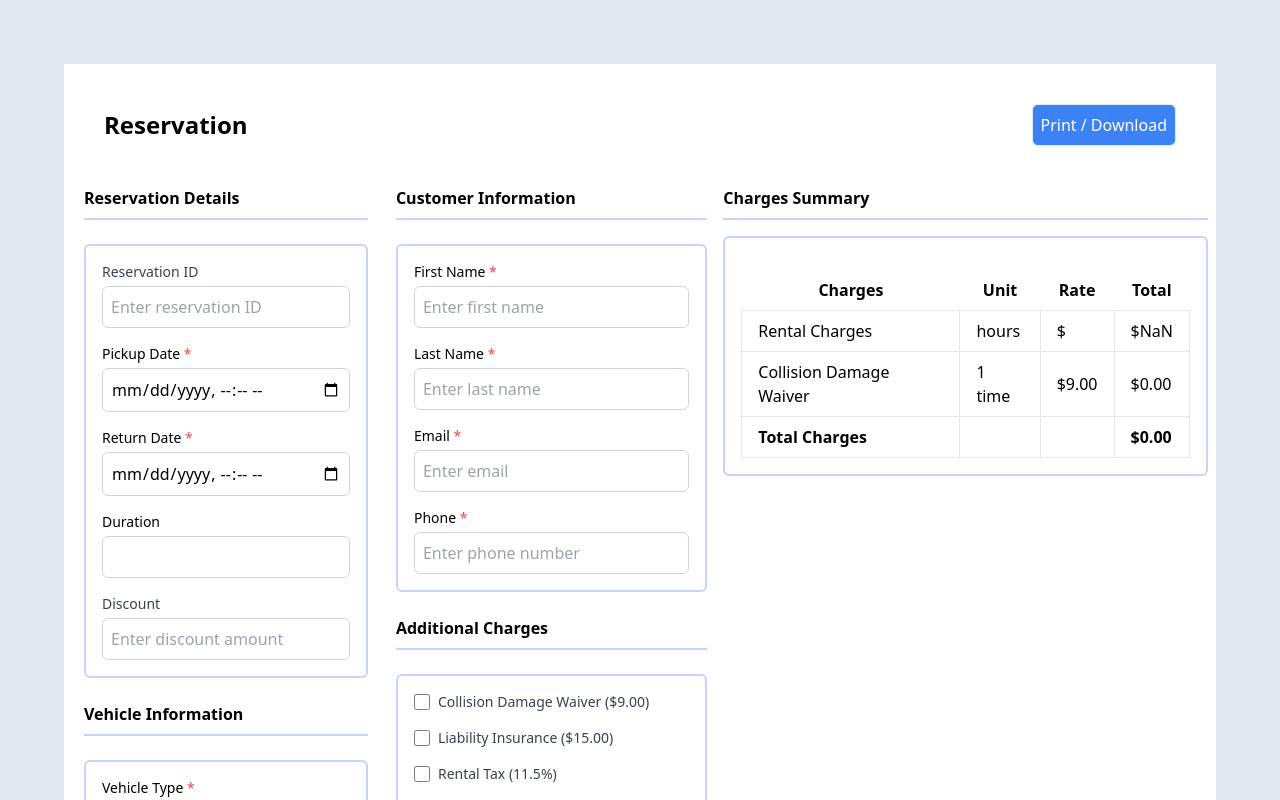
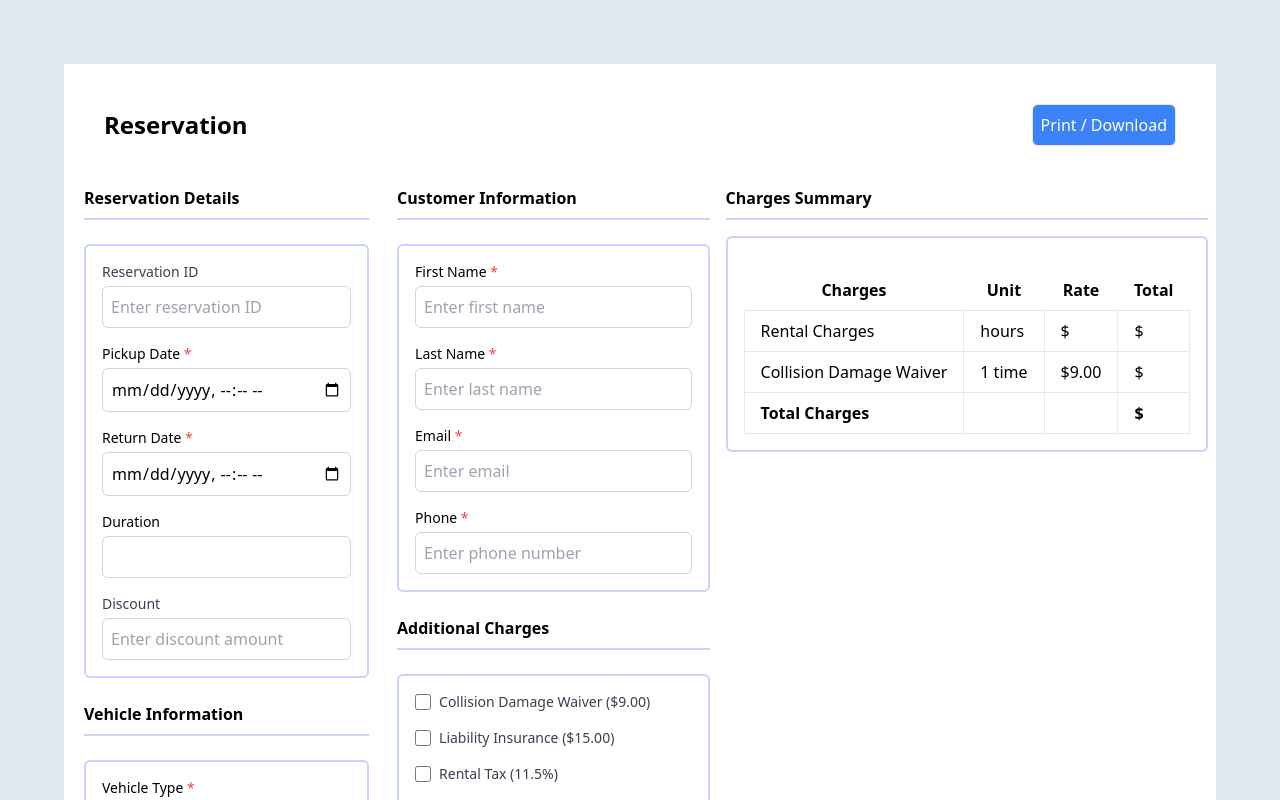
Before and after one commit to Taufiqul7756/invoice-generator, a React (Create React App) app in the folder client/: page / in a window 1280 px wide. Shown: the top 800 px of the page. Built offline with nearby package versions, Linux system fonts and the light colour scheme; no server answers.

Commit message:
ChargesSummary - clean up

```diff
--- a/client/src/components/ChargesSummary.jsx
+++ b/client/src/components/ChargesSummary.jsx
@@ -1,43 +1,6 @@
 import React, { useState, useEffect } from "react";
 
-const ChargesSummary = ({
-  rentalDuration,
-  selectedCarRates,
-  additionalCharges,
-}) => {
-  const [totalCharges, setTotalCharges] = useState(0);
-
-  // Calculate total charges based on selected rental duration, car rates, and additional charges
-  useEffect(() => {
-    let total = 0;
-
-    // Calculate rental charges based on duration and selected car rates
-    if (rentalDuration && selectedCarRates) {
-      const { hourly, daily, weekly } = selectedCarRates;
-
-      if (rentalDuration >= 168) {
-        // If rental duration is 1 week or more (168 hours)
-        total += weekly;
-      } else if (rentalDuration >= 24) {
-        // If rental duration is 1 day or more (24 hours)
-        total += Math.min(weekly, daily * Math.ceil(rentalDuration / 24));
-      } else {
-        total += hourly * rentalDuration;
-      }
-    }
-
-    // Add additional charges if the object is defined
-    if (additionalCharges) {
-      if (additionalCharges.collisionDamageWaiver) total += 9;
-      if (additionalCharges.liabilityInsurance) total += 15;
-      // Calculate rental tax (11.5% of total charges excluding rental tax itself)
-      total += total * 0.115;
-    }
-
-    // Update total charges
-    setTotalCharges(total.toFixed(2));
-  }, [rentalDuration, selectedCarRates, additionalCharges]);
-
+const ChargesSummary = ({}) => {
   return (
     <div className="mt-4">
       <table className="table-auto w-full">
@@ -50,31 +13,25 @@ const ChargesSummary = ({
           </tr>
         </thead>
         <tbody>
-          {/* Render rows for charges */}
-          {/* Example row for rental charges */}
           <tr>
             <td className="border px-4 py-2">Rental Charges</td>
-            <td className="border px-4 py-2">{rentalDuration} hours</td>
-            <td className="border px-4 py-2">${selectedCarRates?.hourly}</td>
-            <td className="border px-4 py-2">
-              ${(selectedCarRates?.hourly * rentalDuration).toFixed(2)}
-            </td>
+            <td className="border px-4 py-2"> hours</td>
+            <td className="border px-4 py-2">$</td>
+            <td className="border px-4 py-2">$</td>
           </tr>
-          {/* Example row for additional charges */}
+
           <tr>
             <td className="border px-4 py-2">Collision Damage Waiver</td>
             <td className="border px-4 py-2">1 time</td>
             <td className="border px-4 py-2">$9.00</td>
-            <td className="border px-4 py-2">
-              ${additionalCharges?.collisionDamageWaiver ? "9.00" : "0.00"}
-            </td>
+            <td className="border px-4 py-2">$</td>
           </tr>
-          {/* Render row for total charges */}
+
           <tr className="font-semibold">
             <td className="border px-4 py-2">Total Charges</td>
             <td className="border px-4 py-2"></td>
             <td className="border px-4 py-2"></td>
-            <td className="border px-4 py-2">${totalCharges}</td>
+            <td className="border px-4 py-2">$</td>
           </tr>
         </tbody>
       </table>
```
